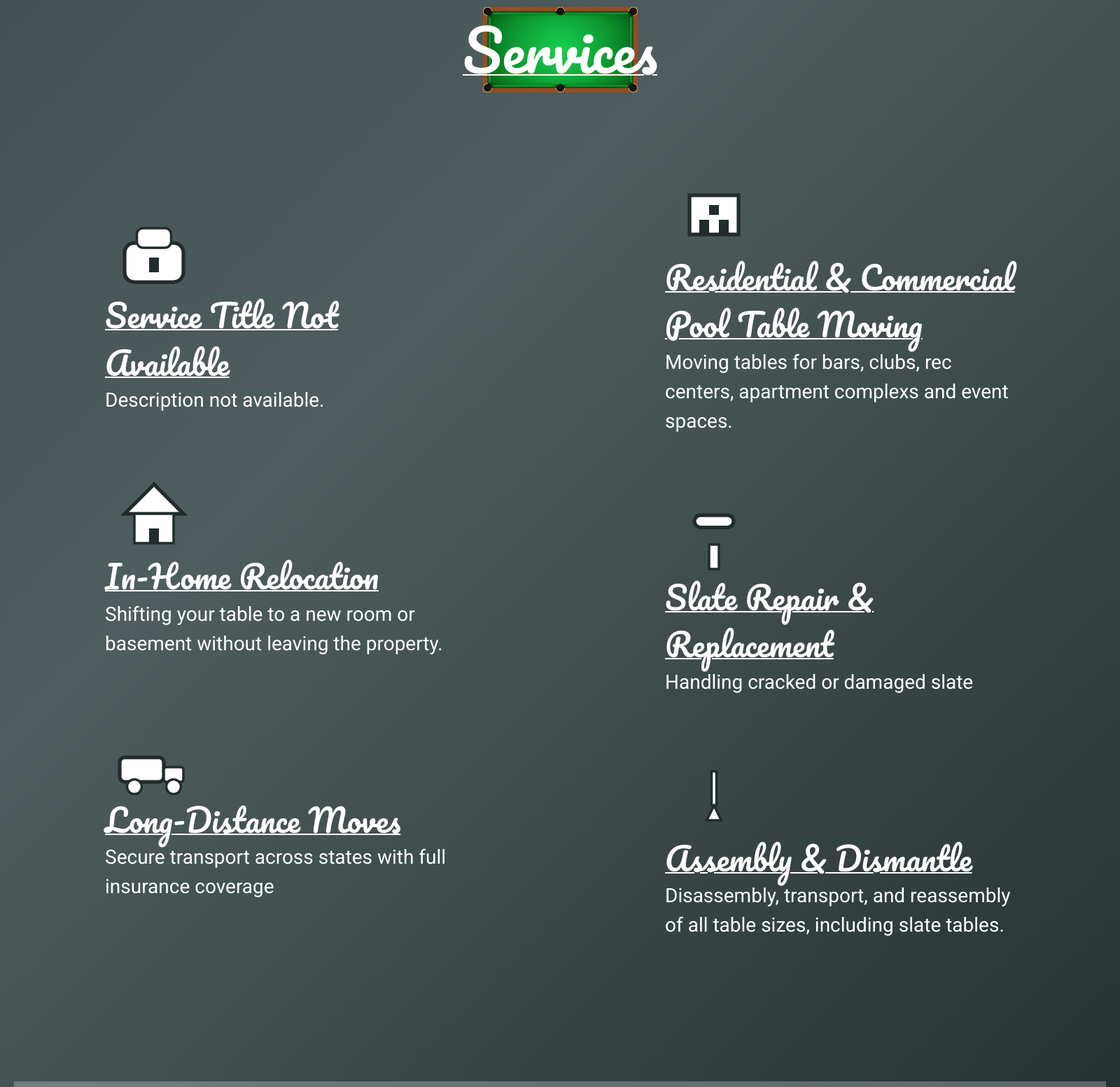
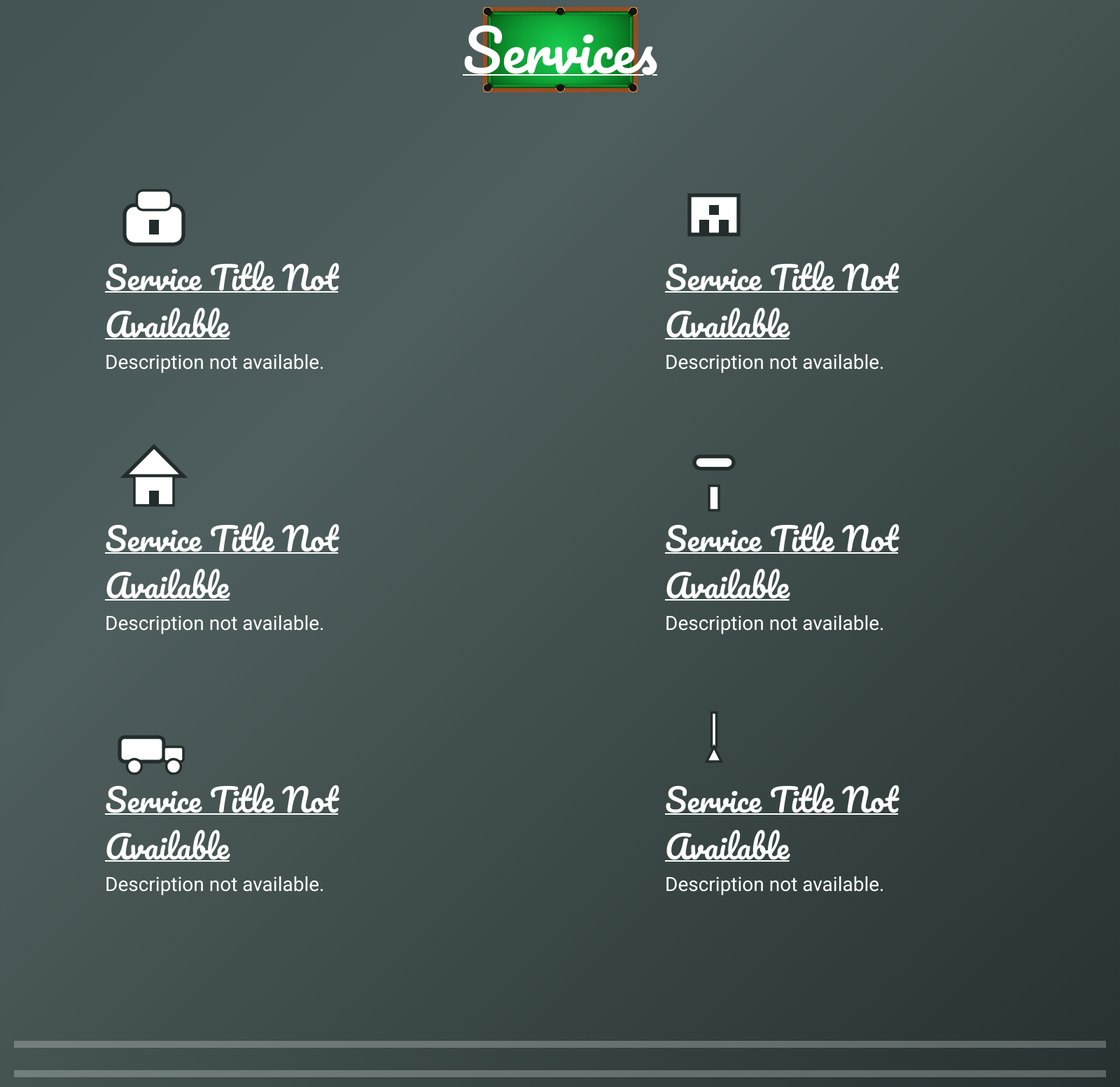
Before and after one commit to RankinsT/ASCapstone2025, a PHP site: page /homeView2.php in a window 1600 px wide. Shown: the part 1290-2843 px from the top of the page at 70% size. Run offline with PHP 8.4, Linux system fonts and the light colour scheme; data that the repository does not hold is empty; some libraries are stand-ins or nearby versions.

Commit message:
Update homeView2.php

```diff
--- a/homeView2.php
+++ b/homeView2.php
@@ -340,8 +340,8 @@ try {
                                         <rect x="36" y="52" width="8" height="12" fill="#222c2c"/>
                                     </svg>
                                 </div>
-                                <div class="service-title">In-Home Relocation</div>
-                                <div class="service-text text"><p>Shifting your table to a new room or basement without leaving the property.</p></div>
+                                <div class="service-title"><?= $secondService['section'] ?? 'Service Title Not Available' ?></div>
+                                <div class="service-text text"><p><?= $secondService['textBox'] ?? 'Description not available.' ?></p></div>
                         </div>
                         <div class="table-row-section">
                                 <div class="service-emblem">
@@ -353,8 +353,8 @@ try {
                                         <circle cx="56" cy="64" r="6" fill="white" stroke="#222c2c" stroke-width="2"/>
                                     </svg>
                                 </div>
-                                <div class="service-title">Long-Distance Moves</div>
-                                <div class="service-text text"><p>Secure transport across states with full insurance coverage</p></div>
+                                <div class="service-title"><?= $thirdService['section'] ?? 'Service Title Not Available' ?></div>
+                                <div class="service-text text"><p><?= $thirdService['textBox'] ?? 'Description not available.' ?></p></div>
                         </div>
         </div>
         <div class="table-rows">
@@ -368,8 +368,8 @@ try {
                                         <rect x="36" y="32" width="8" height="8" fill="#222c2c"/>
                                     </svg>
                                 </div>
-                                <div class="service-title">Residential & Commercial  Pool Table Moving</div>
-                                <div class="service-text text"><p>Moving tables for bars, clubs, rec centers, apartment complexs and event spaces.</p></div>
+                                <div class="service-title"><?= $fourthService['section'] ?? 'Service Title Not Available' ?></div>
+                                <div class="service-text text"><p><?= $fourthService['textBox'] ?? 'Description not available.' ?></p></div>
                         </div>
                         <div class="table-row-section">
                                 <div class="service-emblem">
@@ -379,8 +379,8 @@ try {
                                         <rect x="24" y="24" width="32" height="10" rx="5" fill="white" stroke="#222c2c" stroke-width="3"/>
                                     </svg>
                                 </div>
-                                <div class="service-title">Slate Repair & Replacement</div>
-                                <div class="service-text text"><p>Handling cracked or damaged slate </p></div>
+                                <div class="service-title"><?= $fifthService['section'] ?? 'Service Title Not Available' ?></div>
+                                <div class="service-text text"><p><?= $fifthService['textBox'] ?? 'Description not available.' ?></p></div>
                         </div>
                         <div class="table-row-section">
                                 <div class="service-emblem">
@@ -390,8 +390,8 @@ try {
                                         <polygon points="40,48 34,60 46,60" fill="white" stroke="#222c2c" stroke-width="2"/>
                                     </svg>
                                 </div>
-                                <div class="service-title">Assembly & Dismantle</div>
-                                <div class="service-text text"><p>Disassembly, transport, and reassembly of all table sizes, including slate tables.</p></div>
+                                <div class="service-title"><?= $sixthService['section'] ?? 'Service Title Not Available' ?></div>
+                                <div class="service-text text"><p><?= $sixthService['textBox'] ?? 'Description not available.' ?></p></div>
             </div>
         </div>
      </div>
```
